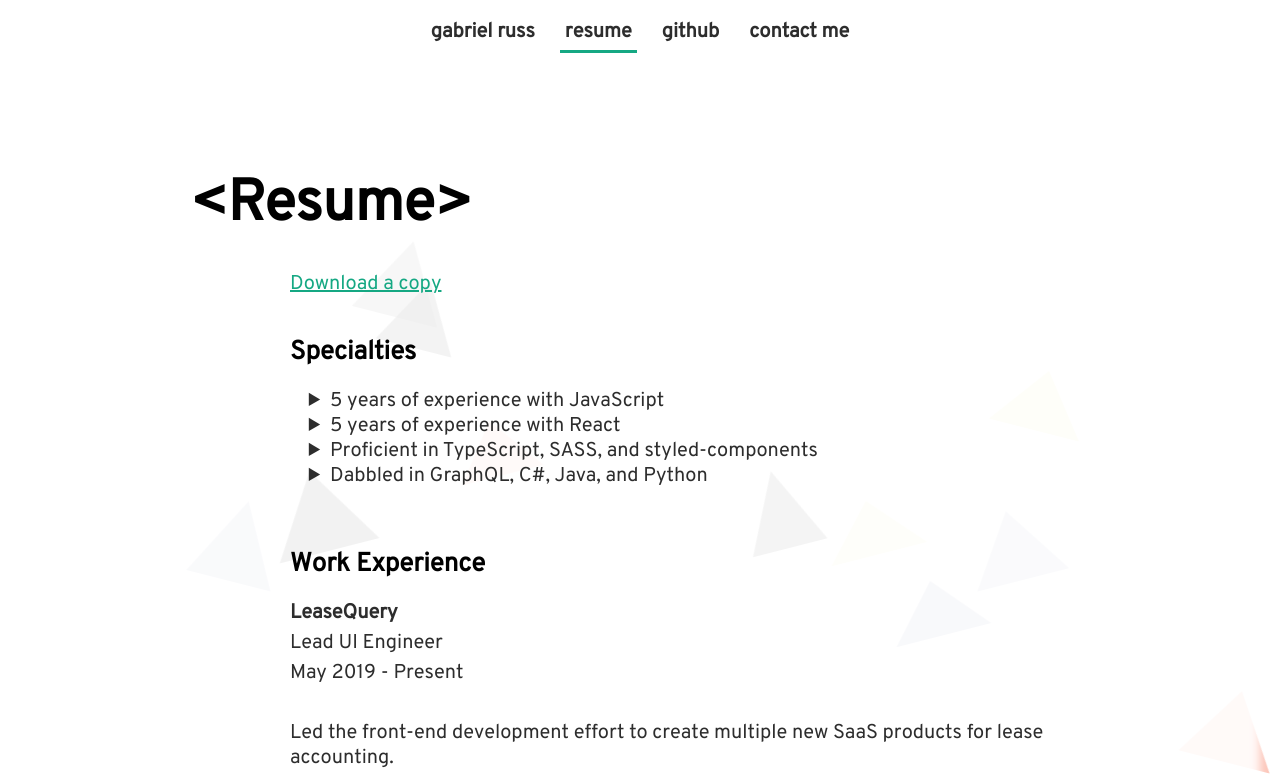
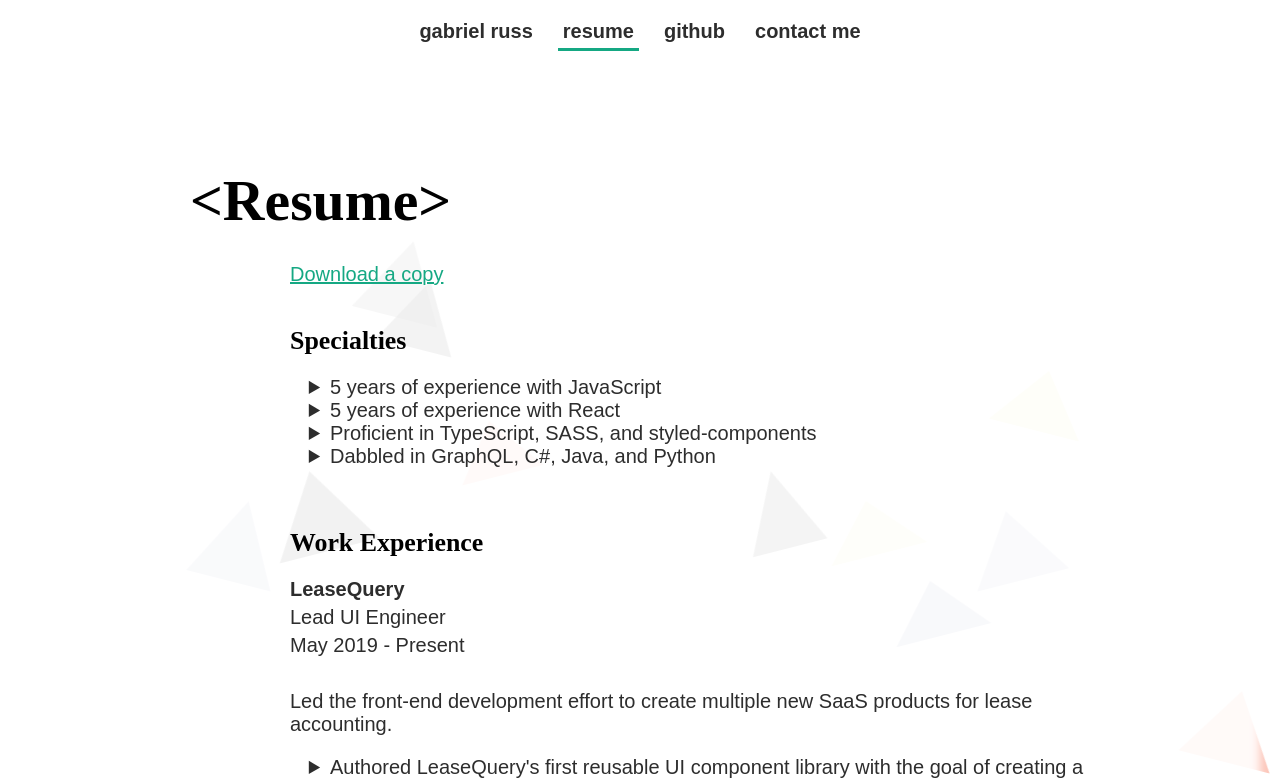
Before and after one commit to gabrielruss/gabrielruss-dev, a Next.js app: page /resume in a window 1280 px wide. Shown: the top 780 px of the page. Built offline with nearby package versions, Linux system fonts and the light colour scheme.

Commit message:
fixing jumping issue finally

```diff
--- a/components/common/RandomTriangle.tsx
+++ b/components/common/RandomTriangle.tsx
@@ -11,7 +11,8 @@ export enum TriangleColors {
   BLUE = 'blue',
 }
 
-export interface StyledRandomTriangleProps {
+export interface RandomTriangleProps {
+  uniqueId: number;
   top: number;
   right: number;
   rotation: '' | 'reverse';
@@ -21,7 +22,7 @@ export interface StyledRandomTriangleProps {
   color: TriangleColors;
 }
 
-const RandomTriangleStyle = styled.div<StyledRandomTriangleProps>`
+const RandomTriangleStyle = styled.div<RandomTriangleProps>`
   position: fixed;
   background-color: ${(props) => props.theme.colors[props.color]};
 
@@ -57,23 +58,14 @@ const RandomTriangleStyle = styled.div<StyledRandomTriangleProps>`
       transform: rotate(360deg);
     }
   }
-  /*
-  :hover {
-    cursor: pointer;
-  } */
 `;
 
 interface RandomTriangleModel {
-  randomProps: StyledRandomTriangleProps;
+  randomProps: RandomTriangleProps;
 }
 
 function RandomTriangle({ randomProps }: RandomTriangleModel) {
-  return (
-    <RandomTriangleStyle
-      {...randomProps}
-      // onClick={() => setRandomProps(getRandomProps())}
-    />
-  );
+  return <RandomTriangleStyle {...randomProps} />;
 }
 
 export default memo(RandomTriangle);
--- a/components/styles/index.ts
+++ b/components/styles/index.ts
@@ -39,16 +39,6 @@ export type Theme = typeof theme;
 export const styled = baseStyled as ThemedStyledInterface<Theme>;
 
 export const GlobalStyle = createGlobalStyle`
-@font-face {
-  font-family: 'overpass-regular';
-  src: url('/static/overpass-regular.woff2') format('woff2'), /* Super Modern Browsers */
-       url('/static/overpass-regular.woff') format('woff'), /* Pretty Modern Browsers */
-       url('/static/overpass-regular.ttf')  format('truetype'); /* Safari, Android, iOS */
-  font-style: normal;
-  font-weight: 400;
-  font-display: fallback;
-}
-
   html {
     box-sizing: border-box;
     font-size: 10px;
--- a/pages/_document.tsx
+++ b/pages/_document.tsx
@@ -9,7 +9,8 @@ export default class MyDocument extends Document {
     try {
       ctx.renderPage = () =>
         originalRenderPage({
-          enhanceApp: App => props => sheet.collectStyles(<App {...props} />),
+          enhanceApp: (App) => (props) =>
+            sheet.collectStyles(<App {...props} />),
         });
 
       const initialProps = await Document.getInitialProps(ctx);
@@ -17,6 +18,21 @@ export default class MyDocument extends Document {
         ...initialProps,
         styles: (
           <>
+            <style jsx global>
+              {`
+                @font-face {
+                  font-family: 'overpass-regular';
+                  src: url('/static/overpass-regular.woff2') format('woff2'),
+                    /* Super Modern Browsers */
+                      url('/static/overpass-regular.woff') format('woff'),
+                    /* Pretty Modern Browsers */
+                      url('/static/overpass-regular.ttf') format('truetype'); /* Safari, Android, iOS */
+                  font-style: normal;
+                  font-weight: 400;
+                  font-display: fallback;
+                }
+              `}
+            </style>
             {initialProps.styles}
             {sheet.getStyleElement()}
           </>
```
